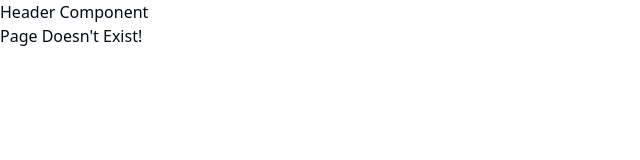
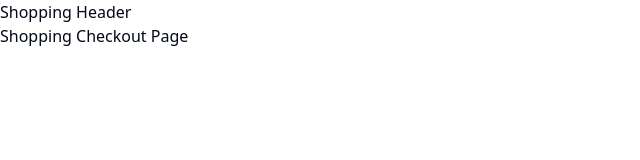
Before and after one commit to Surendrarayamajhi/DandD_ecom, a React (Vite) app in the folder client/: page /shop/checkout in a window 1280 px wide. Shown: the top 160 px of the page, without its empty margins (0-640 px from the left). Built offline with nearby package versions, Linux system fonts and the light colour scheme.

Commit message:
shopping view layout and page structure created

```diff
--- a/client/src/App.jsx
+++ b/client/src/App.jsx
@@ -10,13 +10,15 @@ import AuthRegister from './pages/auth/register'
 import { Route, Routes } from 'react-router-dom'
 import ShoppingLayout from './pages/shopping-view/layout'
 import NotFound from './pages/not-found'
+import ShoppingHome from './pages/shopping-view/home'
+import ShoppingListing from './pages/shopping-view/listing'
+import ShoppingCheckout from './pages/shopping-view/checkout'
+import ShoppingAccount from './pages/shopping-view/account'
 
 function App() {
 
   return (
     <div className='flex flex-col overflow-hidden bg-white'>
-      {/* Home component */}
-      <h1>Header Component</h1>
 
       <Routes>
         <Route path="/auth" element= {<AuthLayout/>}>
@@ -30,8 +32,10 @@ function App() {
           <Route path='features' element={<AdminFeatures/>}/>
         </Route>
         <Route path='/shop' element={<ShoppingLayout/>}>
-          {/* <Route path=''/>
-          <Route path=''/> */}
+          <Route path='home' element={<ShoppingHome/>}/>
+          <Route path='listing' element={<ShoppingListing/>}/>
+          <Route path='checkout' element={<ShoppingCheckout/>}/>
+          <Route path='account' element={<ShoppingAccount/>}/>
 
         </Route>
          <Route path='*' element={<NotFound/>}/>
--- /dev/null
+++ b/client/src/pages/shopping-view/account.jsx
@@ -0,0 +1,10 @@
+
+
+
+function ShoppingAccount(){
+    return (
+        <h1>Shopping Account Page</h1>
+    );
+}
+
+export default ShoppingAccount;
--- /dev/null
+++ b/client/src/pages/shopping-view/checkout.jsx
@@ -0,0 +1,9 @@
+
+
+function ShoppingCheckout(){
+    return (
+        <h1>Shopping Checkout Page</h1>
+    );
+}
+
+export default ShoppingCheckout;
--- /dev/null
+++ b/client/src/pages/shopping-view/home.jsx
@@ -0,0 +1,7 @@
+function ShoppingHome(){
+    return (
+        <h1>Shopping Home Page</h1>
+    );
+}
+
+export default ShoppingHome;
--- /dev/null
+++ b/client/src/pages/shopping-view/listing.jsx
@@ -0,0 +1,10 @@
+
+
+
+function ShoppingListing(){
+    return (
+        <h1>Shopping Listing Page</h1>
+    );
+}
+
+export default ShoppingListing;
```
